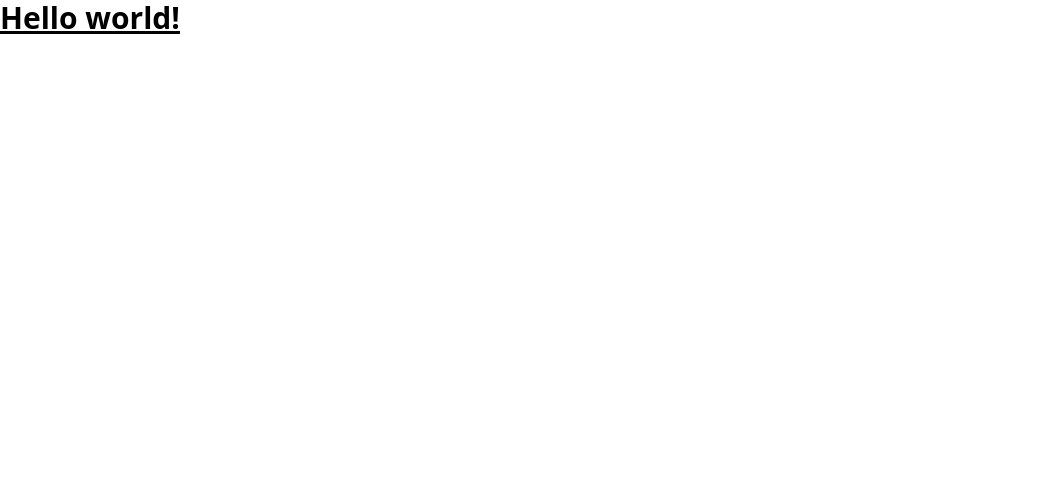
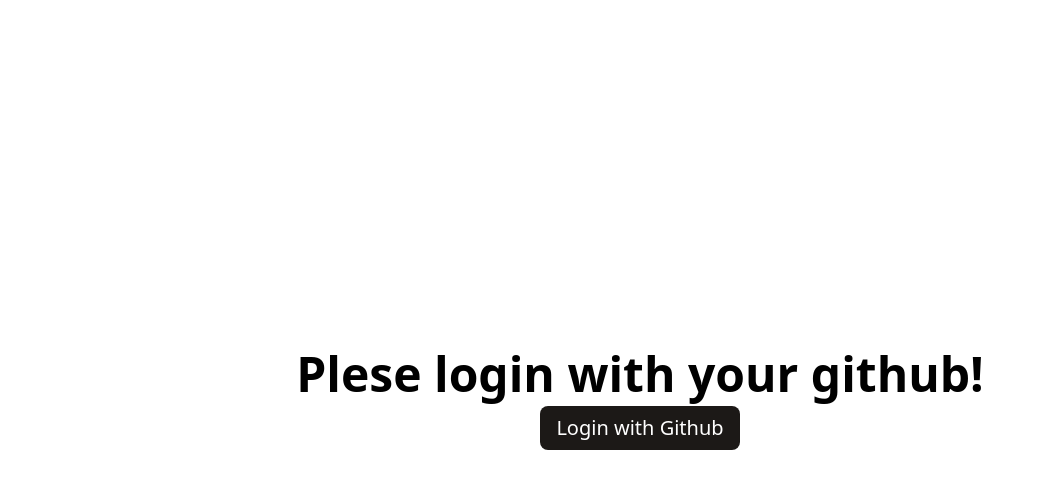
Before and after one commit to LeoFernandezR/chatter, a Next.js app: page / in a window 1280 px wide. Shown: the top 488 px of the page, without its empty margins (0-1044 px from the left). Built offline with nearby package versions, Linux system fonts and the light colour scheme; no server answers.

Commit message:
authentication with github

```diff
--- /dev/null
+++ b/components/ProtectedRoute.tsx
@@ -0,0 +1,19 @@
+import {useRouter} from "next/router";
+import React, {useEffect} from "react";
+
+import {useAuth} from "../context/AuthContext";
+
+const ProtectedRoute = ({children}: {children: React.ReactNode}) => {
+  const {user} = useAuth();
+  const router = useRouter();
+
+  useEffect(() => {
+    if (!user) {
+      router.push("/");
+    }
+  }, [router, user]);
+
+  return <>{user ? children : null}</>;
+};
+
+export default ProtectedRoute;
--- /dev/null
+++ b/context/AuthContext.tsx
@@ -0,0 +1,64 @@
+import {onAuthStateChanged, signInWithPopup, signOut} from "firebase/auth";
+import {useRouter} from "next/router";
+import React, {useState, createContext, useEffect, useContext} from "react";
+
+import {auth, githubProvider} from "../firebase/firebase";
+
+interface User {
+  uid: string;
+  displayName: string | null;
+  photoURL: string | null;
+}
+
+interface ContextValues {
+  user: User | null;
+  login: VoidFunction;
+  logout: VoidFunction;
+}
+
+const AuthContext = createContext<ContextValues>({
+  user: null,
+  login: () => {},
+  logout: () => {},
+});
+
+export const useAuth = () => useContext(AuthContext);
+
+export const AuthContextProvider = ({children}: {children: React.ReactNode}) => {
+  const [user, setUser] = useState<User | null>(null);
+  const [loading, setLoading] = useState(true);
+  const router = useRouter();
+
+  const login = () => {
+    signInWithPopup(auth, githubProvider);
+  };
+
+  const logout = async () => {
+    await signOut(auth);
+    setUser(null);
+  };
+
+  useEffect(() => {
+    const unsubscribe = onAuthStateChanged(auth, (user) => {
+      if (user) {
+        setUser({
+          uid: user.uid,
+          displayName: user.displayName,
+          photoURL: user.photoURL,
+        });
+        router.push("/chat");
+      } else {
+        setUser(null);
+      }
+      setLoading(false);
+    });
+
+    return () => unsubscribe();
+  }, []);
+
+  return (
+    <AuthContext.Provider value={{user, login, logout}}>
+      {loading ? null : children}
+    </AuthContext.Provider>
+  );
+};
--- a/firebase/firebase.ts
+++ b/firebase/firebase.ts
@@ -1,6 +1,6 @@
 // Import the functions you need from the SDKs you need
 import {initializeApp} from "firebase/app";
-import {getAuth} from "firebase/auth";
+import {getAuth, GithubAuthProvider} from "firebase/auth";
 // TODO: Add SDKs for Firebase products that you want to use
 // https://firebase.google.com/docs/web/setup#available-libraries
 
@@ -18,3 +18,5 @@
 const app = initializeApp(firebaseConfig);
 
 export const auth = getAuth(app);
+
+export const githubProvider = new GithubAuthProvider();
--- a/pages/_app.tsx
+++ b/pages/_app.tsx
@@ -1,6 +1,25 @@
-import '../styles/globals.css'
-import type { AppProps } from 'next/app'
+import "../styles/globals.css";
+import type {AppProps} from "next/app";
 
-export default function App({ Component, pageProps }: AppProps) {
-  return <Component {...pageProps} />
+import {useRouter} from "next/router";
+
+import {AuthContextProvider} from "../context/AuthContext";
+import ProtectedRoute from "../components/ProtectedRoute";
+
+const noAuthRequired = ["/"];
+
+export default function App({Component, pageProps}: AppProps) {
+  const router = useRouter();
+
+  return (
+    <AuthContextProvider>
+      {noAuthRequired.includes(router.pathname) ? (
+        <Component {...pageProps} />
+      ) : (
+        <ProtectedRoute>
+          <Component {...pageProps} />
+        </ProtectedRoute>
+      )}
+    </AuthContextProvider>
+  );
 }
--- a/pages/api/hello.ts
+++ /dev/null
@@ -1,13 +0,0 @@
-// Next.js API route support: https://nextjs.org/docs/api-routes/introduction
-import type { NextApiRequest, NextApiResponse } from 'next'
-
-type Data = {
-  name: string
-}
-
-export default function handler(
-  req: NextApiRequest,
-  res: NextApiResponse<Data>
-) {
-  res.status(200).json({ name: 'John Doe' })
-}
--- /dev/null
+++ b/pages/chat.tsx
@@ -0,0 +1,19 @@
+import React from "react";
+
+import {useAuth} from "../context/AuthContext";
+
+const Chat = () => {
+  const {user, logout} = useAuth();
+
+  return (
+    <div className="flex flex-col justify-center items-center min-h-screen gap-2 text-xl">
+      <h1 className="text-5xl font-bold">Hi {user?.displayName || "there"}!</h1>
+      <p className="text-2xl">This is a protected route</p>
+      <button className="py-2 px-4 bg-stone-900 text-white rounded-lg" onClick={logout}>
+        Logout
+      </button>
+    </div>
+  );
+};
+
+export default Chat;
--- a/pages/index.tsx
+++ b/pages/index.tsx
@@ -1,7 +1,14 @@
+import {useAuth} from "../context/AuthContext";
+
 export default function Home() {
+  const {login} = useAuth();
+
   return (
-    <div>
-      <h1 className="text-3xl font-bold underline">Hello world!</h1>
+    <div className="flex flex-col justify-center items-center min-h-screen gap-2 text-xl">
+      <h1 className="text-5xl font-bold ">Plese login with your github!</h1>
+      <button className="py-2 px-4 bg-stone-900 text-white rounded-lg" onClick={login}>
+        Login with Github
+      </button>
     </div>
   );
 }
```
